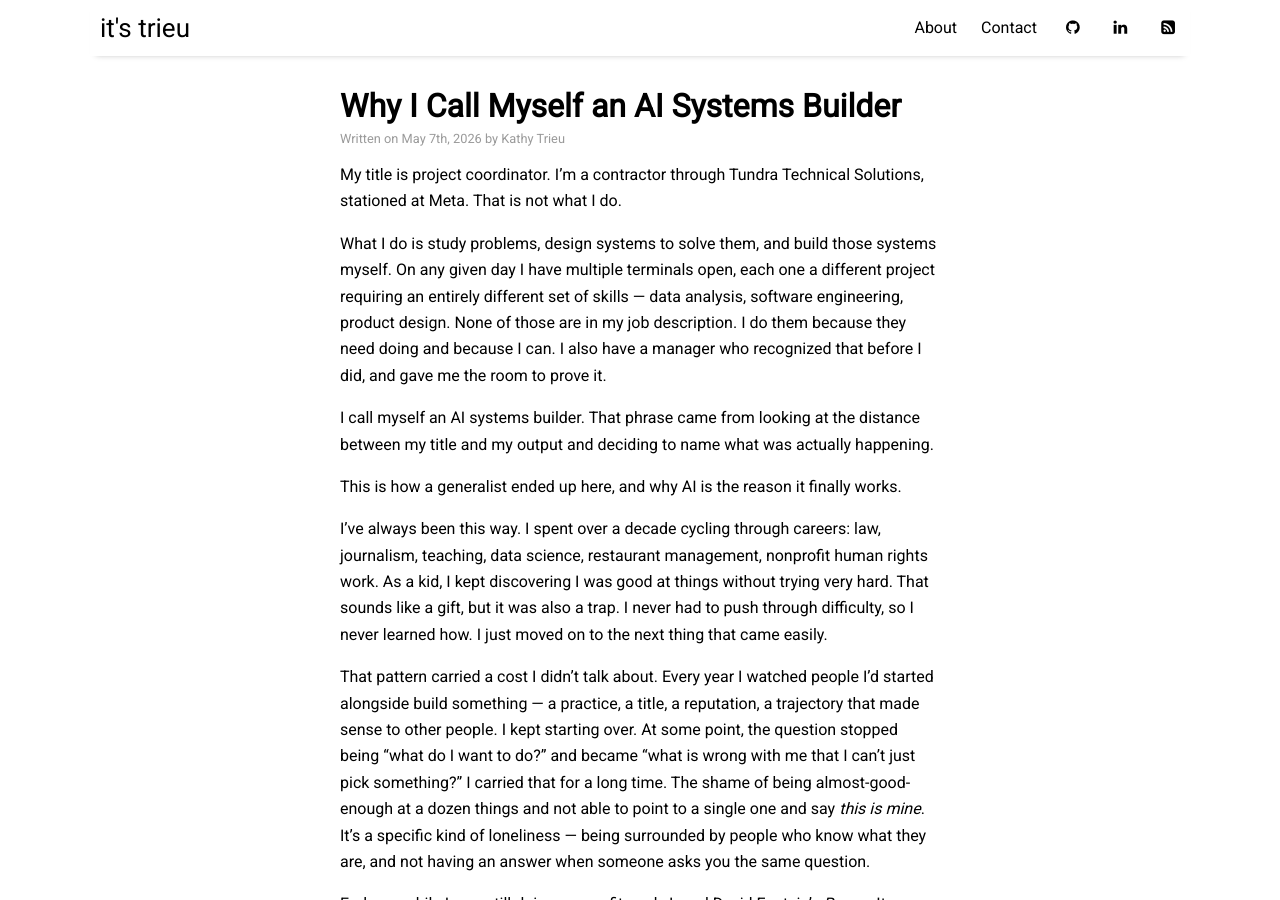
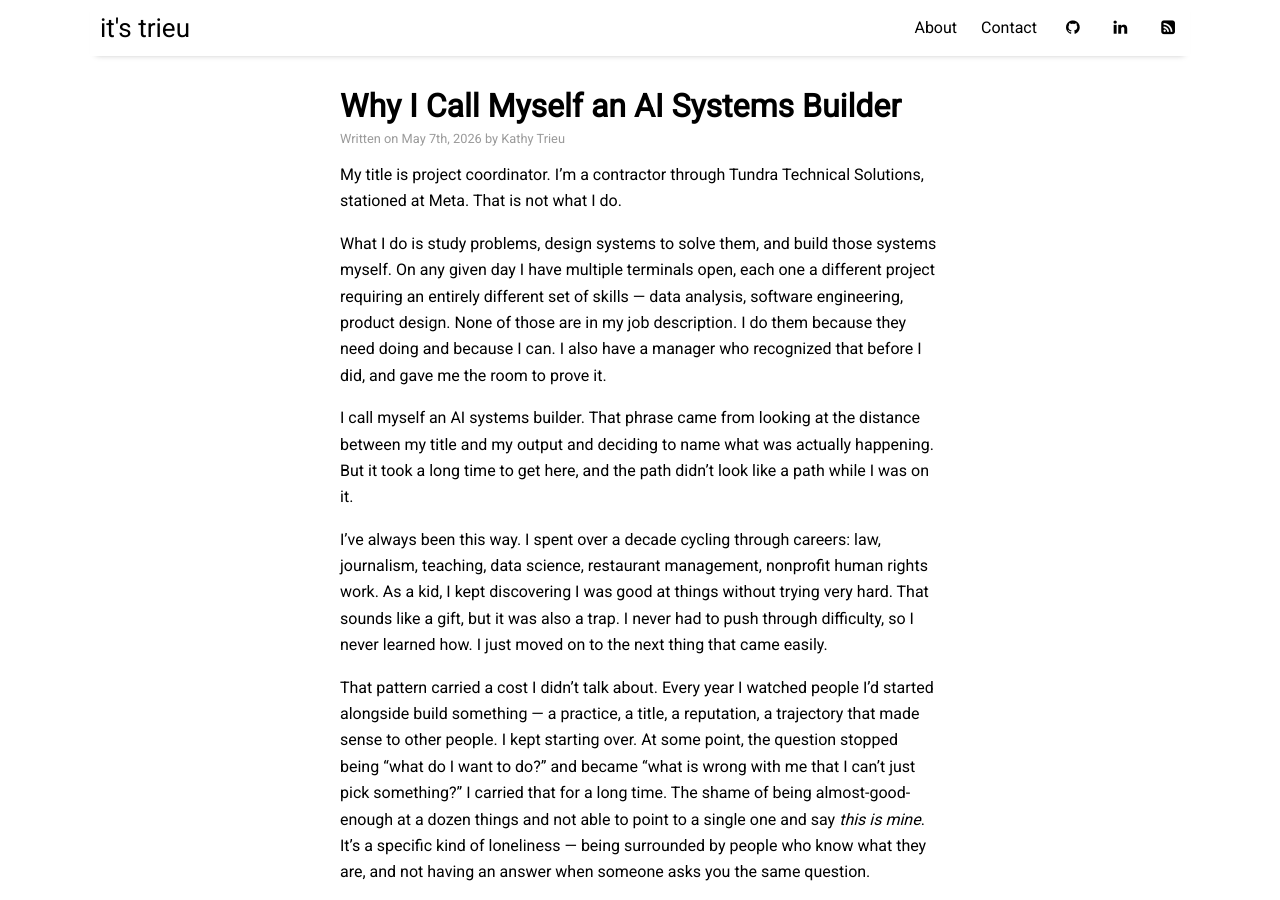
Before and after one commit to itstrieu/itstrieu.github.io, a Jekyll site: the page built from _posts/2026-05-07-the-generalists-moment.md, in a window 1280 px wide and 900 px high. Built offline with Jekyll 4.4.1, drawn with Linux system fonts in a browser that asks for light colours; nearby versions of some CDN libraries.

Commit message:
Smoother transition into the story
Co-Authored-By: Claude Opus 4.6 <noreply@anthropic.com>

```diff
--- a/_posts/2026-05-07-the-generalists-moment.md
+++ b/_posts/2026-05-07-the-generalists-moment.md
@@ -13,9 +13,7 @@ My title is project coordinator. I'm a contractor through Tundra Technical Solut
 
 What I do is study problems, design systems to solve them, and build those systems myself. On any given day I have multiple terminals open, each one a different project requiring an entirely different set of skills — data analysis, software engineering, product design. None of those are in my job description. I do them because they need doing and because I can. I also have a manager who recognized that before I did, and gave me the room to prove it.
 
-I call myself an AI systems builder. That phrase came from looking at the distance between my title and my output and deciding to name what was actually happening.
-
-This is how a generalist ended up here, and why AI is the reason it finally works.
+I call myself an AI systems builder. That phrase came from looking at the distance between my title and my output and deciding to name what was actually happening. But it took a long time to get here, and the path didn't look like a path while I was on it.
 
 I've always been this way. I spent over a decade cycling through careers: law, journalism, teaching, data science, restaurant management, nonprofit human rights work. As a kid, I kept discovering I was good at things without trying very hard. That sounds like a gift, but it was also a trap. I never had to push through difficulty, so I never learned how. I just moved on to the next thing that came easily.
 
```
